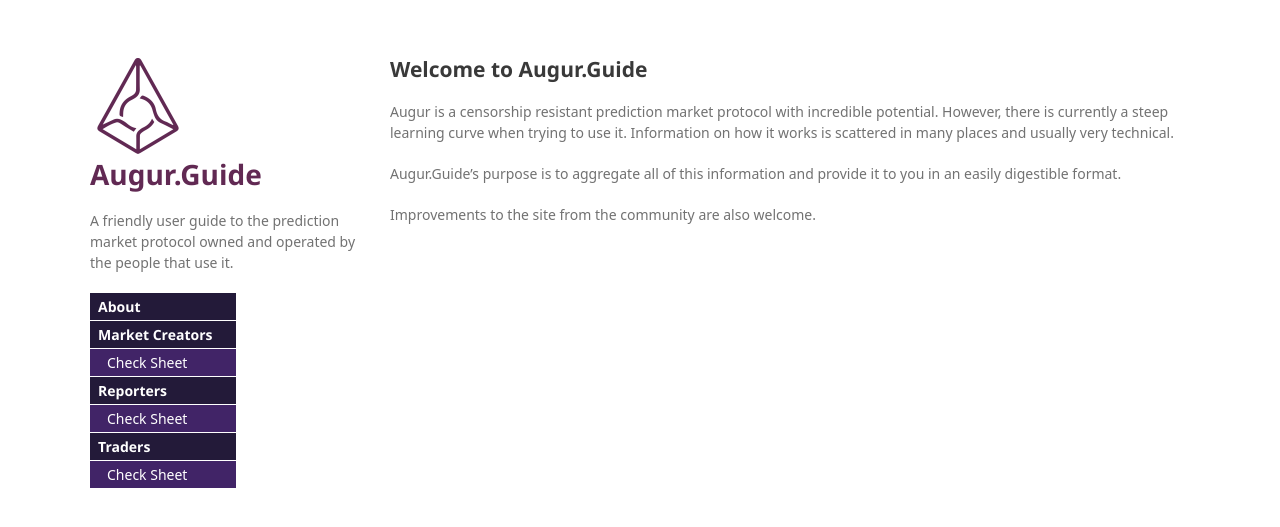
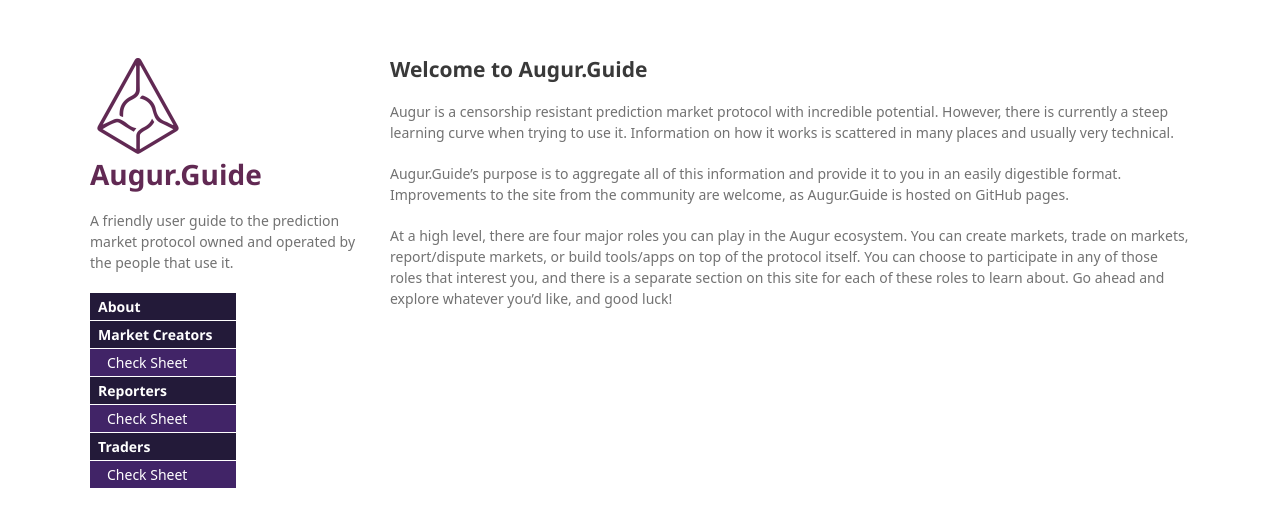
Before and after one commit to msagansk/Augur.Guide, a Jekyll site: the page built from index.md, in a window 1280 px wide. Shown: the top 527 px of the page. Built offline with Jekyll 4.4.1, drawn with Linux system fonts in a browser that asks for light colours; some web fonts are replaced; our own code applies the rules of GitHub Pages for plain Markdown files; a script that is not in the unit is left out.

Commit message:
Update index.md

```diff
--- a/index.md
+++ b/index.md
@@ -2,6 +2,6 @@
 
 Augur is a censorship resistant prediction market protocol with incredible potential. However, there is currently a steep learning curve when trying to use it. Information on how it works is scattered in many places and usually very technical.
 
-Augur.Guide’s purpose is to aggregate all of this information and provide it to you in an easily digestible format.
+Augur.Guide’s purpose is to aggregate all of this information and provide it to you in an easily digestible format. Improvements to the site from the community are welcome, as Augur.Guide is hosted on GitHub pages.
 
-Improvements to the site from the community are also welcome.
+At a high level, there are four major roles you can play in the Augur ecosystem. You can create markets, trade on markets, report/dispute markets, or build tools/apps on top of the protocol itself. You can choose to participate in any of those roles that interest you, and there is a separate section on this site for each of these roles to learn about. Go ahead and explore whatever you'd like, and good luck!
```
